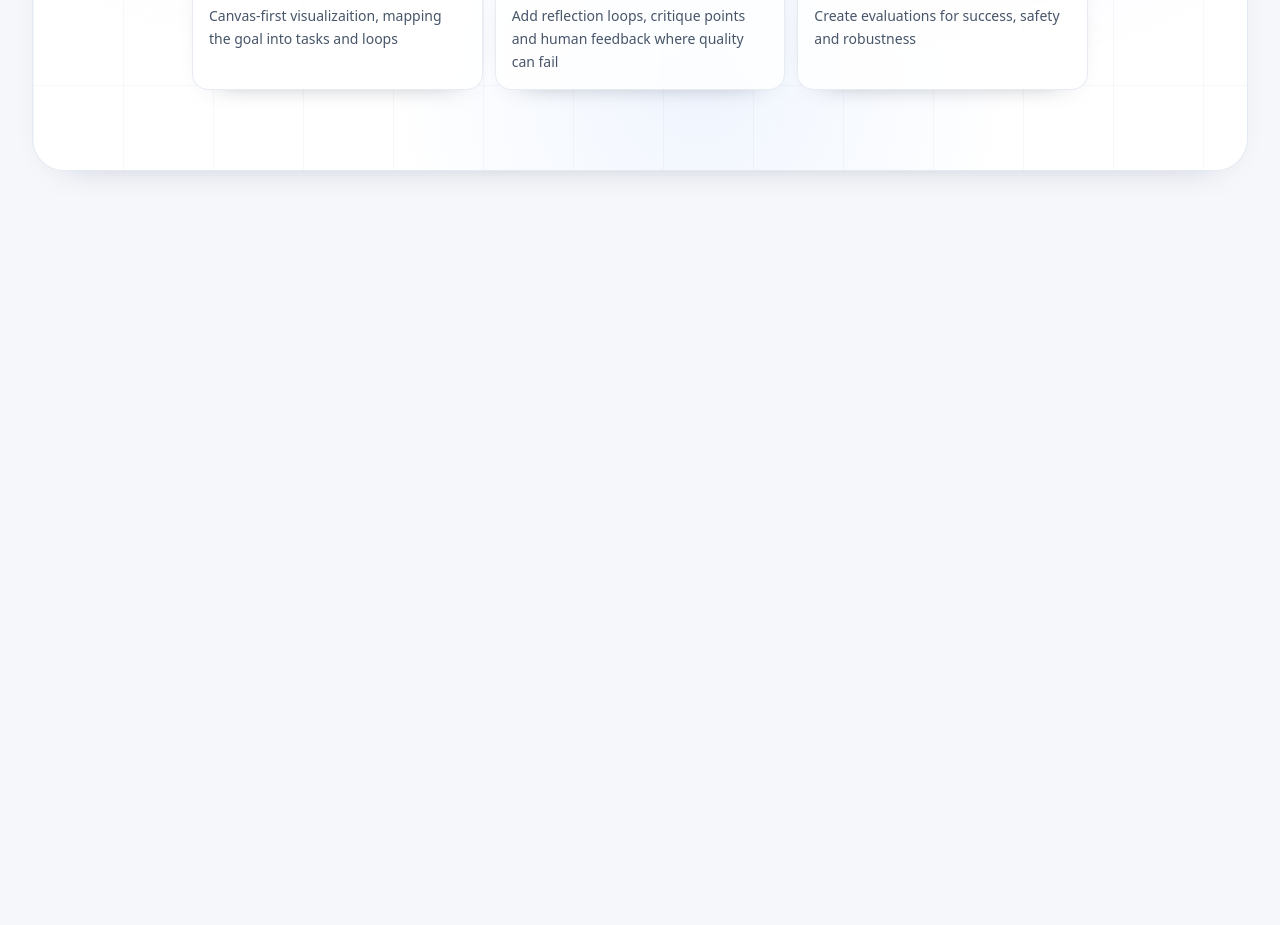
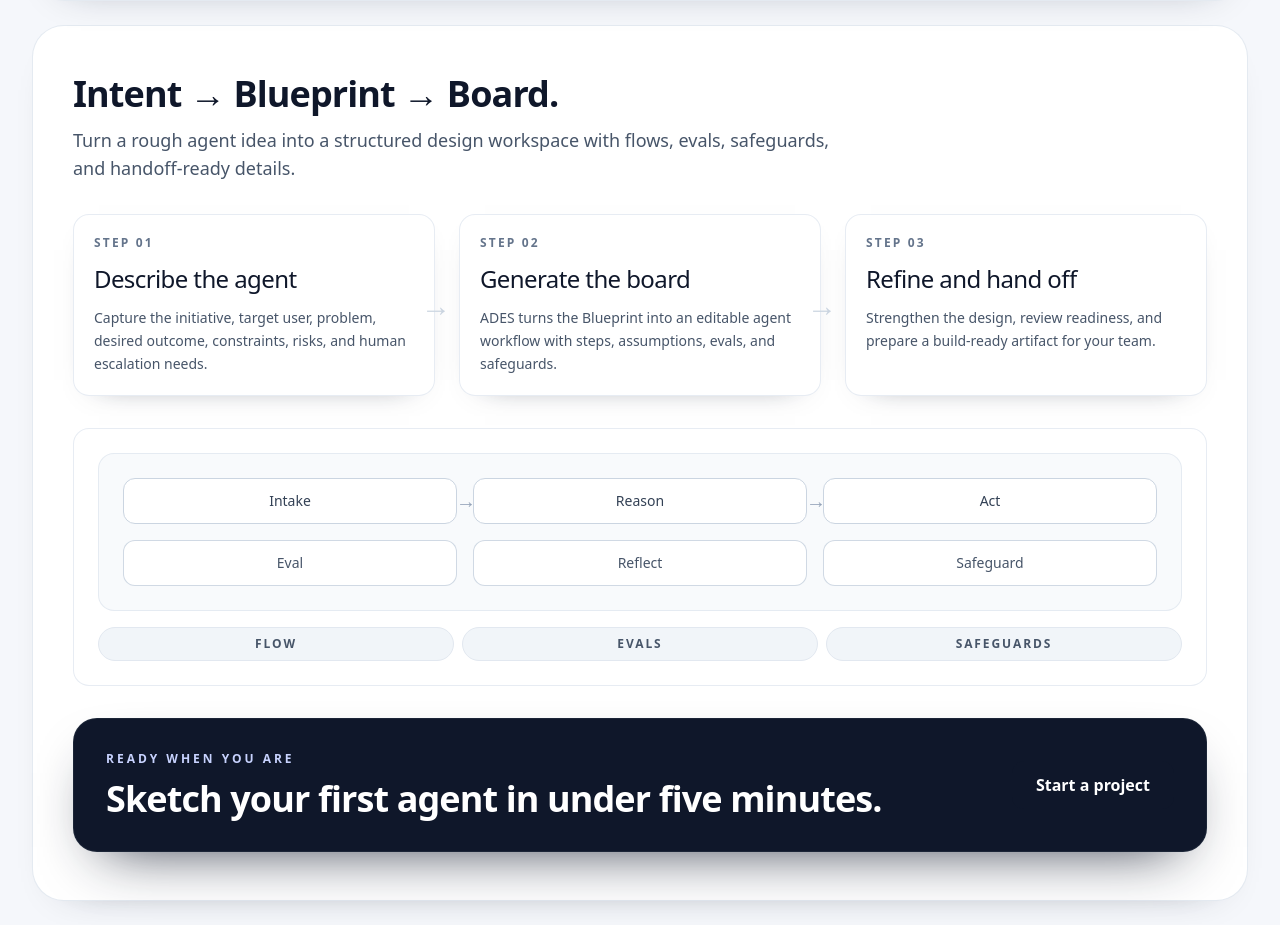
Before and after one commit to MarioSorgente/ades-agent-design-studio, a Next.js app: page / in a window 1280 px wide. Shown: the part 680-1605 px from the top of the page. Before the commit the page ends 875 px from the top, so only its background shows below. Built offline with nearby package versions, Linux system fonts and the light colour scheme; no server answers.

Commit message:
Enhance landing page journey storytelling and CTA

```diff
--- a/app/page.tsx
+++ b/app/page.tsx
@@ -1,6 +1,7 @@
 import Image from "next/image";
 import Link from "next/link";
 import { AuthHeaderActions } from "@/components/auth/auth-header-actions";
+import { StartProjectCtaButton } from "@/components/landing/start-project-cta-button";
 
 const floatingSignals = [
   { label: "Reflection loop", className: "left-[5%] top-[20%] animate-float-slow 2xl:left-[10%]" },
@@ -9,10 +10,28 @@ const floatingSignals = [
   { label: "Human handoff", className: "right-[8%] bottom-[36%] animate-float-slow 2xl:right-[12%] 2xl:bottom-[41%]" }
 ];
 
+const journeySteps = [
+  {
+    label: "STEP 01",
+    title: "Describe the agent",
+    body: "Capture the initiative, target user, problem, desired outcome, constraints, risks, and human escalation needs."
+  },
+  {
+    label: "STEP 02",
+    title: "Generate the board",
+    body: "ADES turns the Blueprint into an editable agent workflow with steps, assumptions, evals, and safeguards."
+  },
+  {
+    label: "STEP 03",
+    title: "Refine and hand off",
+    body: "Strengthen the design, review readiness, and prepare a build-ready artifact for your team."
+  }
+];
+
 export default function HomePage() {
   return (
-    <main className="mx-auto flex min-h-screen w-full max-w-[1500px] flex-col px-5 py-6 md:px-8">
-      <header className="mb-6 rounded-3xl border border-slate-200/80 bg-white/85 p-5 shadow-[0_20px_60px_-50px_rgba(15,23,42,0.65)] backdrop-blur md:p-6">
+    <main className="mx-auto flex min-h-screen w-full max-w-[1500px] flex-col gap-6 px-5 py-6 md:px-8">
+      <header className="rounded-3xl border border-slate-200/80 bg-white/85 p-5 shadow-[0_20px_60px_-50px_rgba(15,23,42,0.65)] backdrop-blur md:p-6">
         <div className="flex items-center justify-between gap-3">
           <div className="flex items-center gap-3">
             <Image src="/logo-ades.svg" alt="ADES logo" width={150} height={44} className="h-9 w-auto" priority />
@@ -49,11 +68,9 @@ export default function HomePage() {
             <span className="ml-2 bg-gradient-to-r from-indigo-600 via-violet-600 to-sky-500 bg-clip-text text-transparent">
               structure, critique, and confidence
             </span>
-
           </h1>
           <p className="mx-auto mt-5 max-w-2xl text-base leading-relaxed text-slate-600 md:text-lg">
-            ADES helps builders break an AI agent into clear tasks, reflection loops, human checkpoints
-            and evals. Before engineering starts
+            ADES helps builders break an AI agent into clear tasks, reflection loops, human checkpoints and evals before engineering starts.
           </p>
 
           <div className="mt-8 flex flex-wrap items-center justify-center gap-3">
@@ -70,11 +87,47 @@ export default function HomePage() {
               Request a demo
             </a>
           </div>
+        </div>
+      </section>
 
-          <div className="mt-10 grid gap-3 md:grid-cols-3">
-            <InteractiveCard title="Break down the agent" description="Canvas-first visualizaition, mapping the goal into tasks and loops" />
-            <InteractiveCard title="Improve the workflow" description="Add reflection loops, critique points and human feedback where quality can fail" />
-            <InteractiveCard title="Define the evals" description="Create evaluations for success, safety and robustness" />
+      <section className="ades-panel rounded-[2rem] border-slate-200/90 px-6 py-10 md:px-10 md:py-12">
+        <div className="flex flex-col gap-8">
+          <div className="max-w-3xl space-y-3">
+            <h2 className="text-3xl font-semibold tracking-tight text-slate-900 md:text-4xl">Intent → Blueprint → Board.</h2>
+            <p className="text-base text-slate-600 md:text-lg">
+              Turn a rough agent idea into a structured design workspace with flows, evals, safeguards, and handoff-ready details.
+            </p>
+          </div>
+
+          <div className="grid gap-4 md:grid-cols-3 md:gap-6">
+            {journeySteps.map((step, index) => (
+              <div key={step.label} className="relative">
+                <article className="h-full rounded-2xl border border-slate-200/80 bg-white/90 p-5 shadow-[0_10px_30px_-26px_rgba(15,23,42,0.7)]">
+                  <p className="text-xs font-semibold uppercase tracking-[0.18em] text-slate-500">{step.label}</p>
+                  <h3 className="mt-3 text-2xl font-medium tracking-tight text-slate-900">{step.title}</h3>
+                  <p className="mt-3 text-sm leading-relaxed text-slate-600">{step.body}</p>
+                </article>
+                {index < journeySteps.length - 1 && (
+                  <span className="pointer-events-none absolute -right-4 top-1/2 hidden -translate-y-1/2 text-3xl text-slate-300 md:block">
+                    →
+                  </span>
+                )}
+              </div>
+            ))}
+          </div>
+
+          <BoardConceptMockup />
+
+          <div className="rounded-3xl border border-slate-800/80 bg-slate-900 px-5 py-6 text-white shadow-[0_25px_60px_-30px_rgba(15,23,42,0.9)] md:px-8 md:py-8">
+            <div className="flex flex-col gap-5 md:flex-row md:items-center md:justify-between">
+              <div>
+                <p className="text-xs font-semibold uppercase tracking-[0.25em] text-indigo-200">READY WHEN YOU ARE</p>
+                <h3 className="mt-3 text-3xl font-semibold leading-tight tracking-tight text-white md:text-4xl">
+                  Sketch your first agent in under five minutes.
+                </h3>
+              </div>
+              <StartProjectCtaButton />
+            </div>
           </div>
         </div>
       </section>
@@ -82,11 +135,42 @@ export default function HomePage() {
   );
 }
 
-function InteractiveCard({ title, description }: { title: string; description: string }) {
+function BoardConceptMockup() {
+  const flowNodes = ["Intake", "Reason", "Act"];
+  const supportNodes = ["Eval", "Reflect", "Safeguard"];
+
   return (
-    <article className="group rounded-2xl border border-slate-200/80 bg-white/80 p-4 text-left shadow-[0_10px_30px_-26px_rgba(15,23,42,0.8)] transition hover:-translate-y-1 hover:border-indigo-200 hover:bg-white">
-      <h2 className="text-sm font-semibold text-slate-900 transition group-hover:text-indigo-700">{title}</h2>
-      <p className="mt-2 text-sm leading-relaxed text-slate-600">{description}</p>
+    <article className="rounded-2xl border border-slate-200/80 bg-white/90 p-4 md:p-6">
+      <div className="rounded-2xl border border-slate-200/80 bg-slate-50 p-4 md:p-6">
+        <div className="grid gap-4 md:grid-cols-3">
+          {flowNodes.map((node, index) => (
+            <div key={node} className="relative flex items-center justify-center rounded-xl border border-slate-300 bg-white px-4 py-3 text-sm font-medium text-slate-700">
+              {node}
+              {index < flowNodes.length - 1 && (
+                <span className="pointer-events-none absolute -right-5 top-1/2 hidden -translate-y-1/2 text-xl text-slate-400 md:block">
+                  →
+                </span>
+              )}
+            </div>
+          ))}
+        </div>
+
+        <div className="mt-4 grid gap-4 md:grid-cols-3">
+          {supportNodes.map((node) => (
+            <div key={node} className="rounded-xl border border-slate-300/90 bg-white px-4 py-3 text-center text-sm text-slate-600">
+              {node}
+            </div>
+          ))}
+        </div>
+      </div>
+
+      <div className="mt-4 grid gap-2 sm:grid-cols-3">
+        {["Flow", "Evals", "Safeguards"].map((pill) => (
+          <span key={pill} className="inline-flex items-center justify-center rounded-full border border-slate-200 bg-slate-100 px-3 py-2 text-xs font-semibold uppercase tracking-[0.16em] text-slate-600">
+            {pill}
+          </span>
+        ))}
+      </div>
     </article>
   );
 }
--- /dev/null
+++ b/components/landing/start-project-cta-button.tsx
@@ -0,0 +1,17 @@
+"use client";
+
+import Link from "next/link";
+import { useAuthStore } from "@/lib/auth/store";
+
+export function StartProjectCtaButton() {
+  const user = useAuthStore((state) => state.user);
+  const status = useAuthStore((state) => state.status);
+
+  const href = status === "authenticated" && user ? "/dashboard" : "/sign-in";
+
+  return (
+    <Link href={href} className="ades-primary-btn w-full justify-center px-6 py-3 text-base md:w-auto">
+      Start a project
+    </Link>
+  );
+}
```
